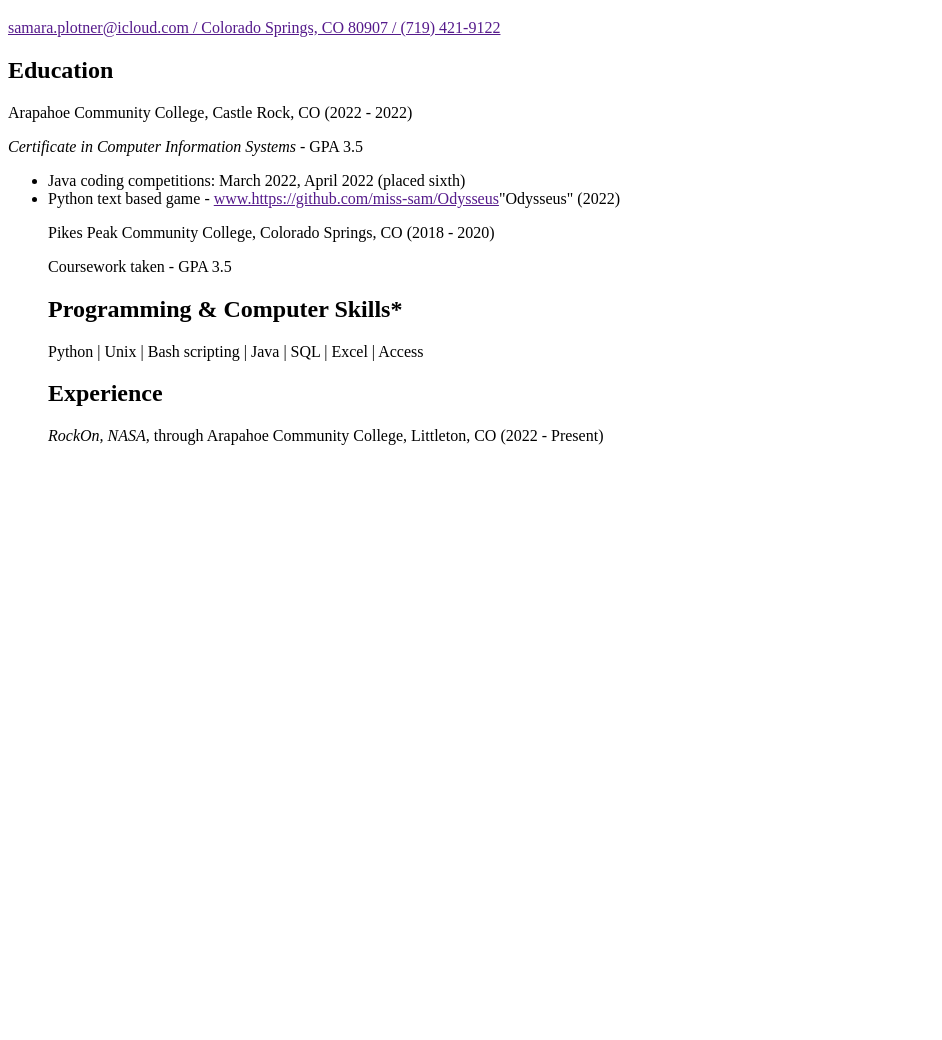
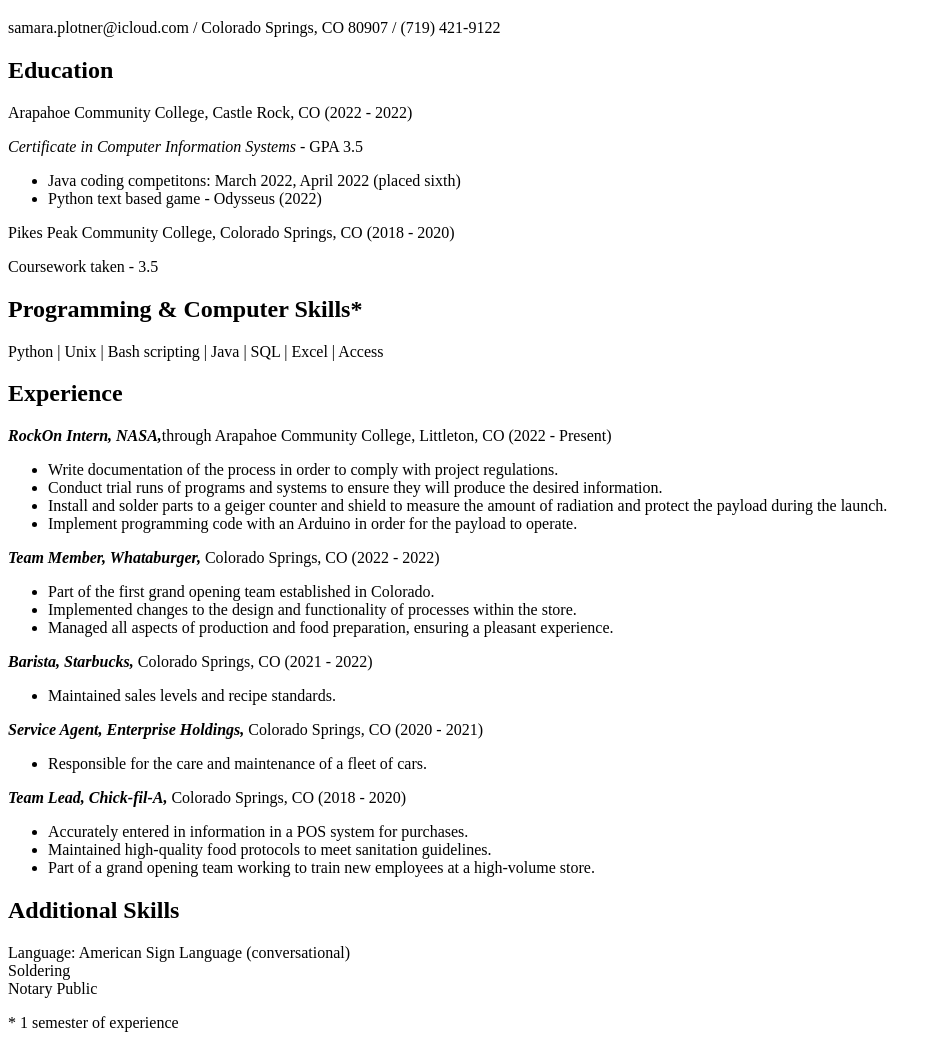
Before and after one commit to miss-sam/Resume, a plain HTML site: page index.html in a window 1280 px wide. Shown: the part 61-1101 px from the top of the page, without its empty margins (0-942 px from the left). Before the commit the page ends 800 px from the top, so only its background shows below. Drawn offline with Linux system fonts and the light colour scheme.

Commit message:
Update index.html

```diff
--- a/index.html
+++ b/index.html
@@ -1,29 +1,60 @@
 <!DOCTYPE html>
 <html>
-<head>
-<title>Website Mainpage</title>
-</head>
+    <title>Resume</title>
     <body>
-
         <h1>Sam Plotner</h1>
-<a href>samara.plotner@icloud.com / Colorado Springs, CO 80907 / (719) 421-9122</a href>
+        <p>samara.plotner@icloud.com / Colorado Springs, CO 80907 / (719) 421-9122</p>
 
         <h2>Education</h2>
         <p>Arapahoe Community College, Castle Rock, CO (2022 - 2022)</p>
         <p><i>Certificate in Computer Information Systems</i> - GPA 3.5</p>
         <ul>
-<li>Java coding competitions: March 2022, April 2022 (placed sixth)</li>
-<li>Python text based game - <a href>www.https://github.com/miss-sam/Odysseus</a href>"Odysseus" (2022)</li>
-
+            <li>Java coding competitons: March 2022, April 2022 (placed sixth)</li>
+            <li>Python text based game - Odysseus (2022)</li>
+        </ul>
         <p>Pikes Peak Community College, Colorado Springs, CO (2018 - 2020)</p>
-<p>Coursework taken - GPA 3.5</p>
+        <p>Coursework taken - 3.5</p>
 
         <h2>Programming & Computer Skills*</h2>
         <p>Python | Unix | Bash scripting | Java | SQL | Excel | Access</p>
 
         <h2>Experience</h2>
-<p><i>RockOn, NASA, </i> through Arapahoe Community College, Littleton, CO (2022 - Present)</p>
+        <p><i><b>RockOn Intern, NASA,</i></b>through Arapahoe Community College, Littleton, CO (2022 - Present)</p>
+        <ul>
+            <li>Write documentation of the process in order to comply with project regulations.</li>
+            <li>Conduct trial runs of programs and systems to ensure they will produce the desired information.</li>
+            <li>Install and solder parts to a geiger counter and shield to measure the amount of radiation and
+                protect the payload during the launch.</li>
+            <li>Implement programming code with an Arduino in order for the payload to operate.</li>
+        </ul>
 
+        <p><i><b>Team Member, Whataburger,</i></b> Colorado Springs, CO (2022 - 2022)
+            <ul>
+                <li>Part of the first grand opening team established in Colorado.</li>
+                <li>Implemented changes to the design and functionality of processes within the store.</li>
+                <li>Managed all aspects of production and food preparation, ensuring a pleasant experience.</li>
+            </ul>
 
+        <p><i><b>Barista, Starbucks,</i></b> Colorado Springs, CO (2021 - 2022)</p>
+        <ul>
+            <li>Maintained sales levels and recipe standards.</li>
+        </ul>
+
+        <p><i><b>Service Agent, Enterprise Holdings,</i></b> Colorado Springs, CO (2020 - 2021)
+            <ul>
+                <li>Responsible for the care and maintenance of a fleet of cars.</li>
+            </ul>
+
+        <p><i><b>Team Lead, Chick-fil-A,</i></b> Colorado Springs, CO (2018 - 2020)
+            <ul>
+                <li>Accurately entered in information in a POS system for purchases.</li>
+                <li>Maintained high-quality food protocols to meet sanitation guidelines.</li>
+                <li>Part of a grand opening team working to train new employees at a high-volume store.</li>
+            </ul>
+
+        <h2>Additional Skills</h2>
+        <p>Language: American Sign Language (conversational)<br>Soldering</br>Notary Public</p>
     </body>
+
+    <footer> * 1 semester of experience</footer>
 </html>
```
Lines whose indentation alone changed are shown as unchanged.
